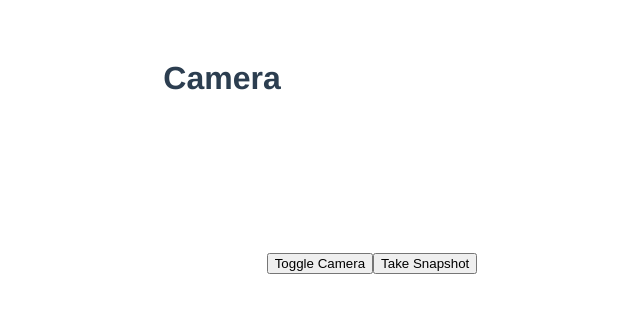
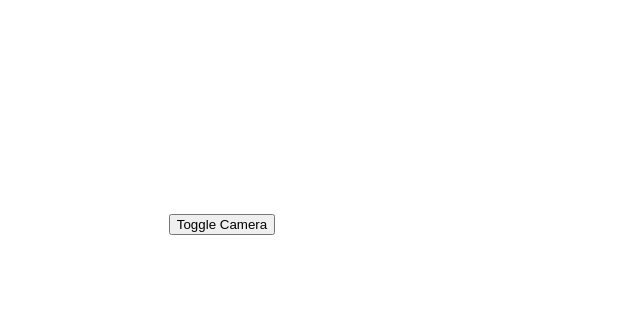
Before and after one commit to koozy0/project-4-vue, a Vue app: page /#/ in a window 1280 px wide. Shown: the top 312 px of the page, without its empty margins (418-1058 px from the left). Built offline with nearby package versions, Linux system fonts and the light colour scheme.

Commit message:
update camera component

```diff
--- a/src/components/Camera.vue
+++ b/src/components/Camera.vue
@@ -1,17 +1,17 @@
 <template>
   <div class="camera">
-    <h1>{{ title }}</h1>
-
     <div id="mobile">
       <p>Capture Image: <input type="file" accept="image/*" id="capture" capture="camera"></p>
     </div>
 
     <div id="desktop">
-      <video autoplay></video>
+      <div id="video">
+        <video autoplay></video>
+      </div>
       <img src="">
-      <canvas style="display:none;"></canvas>
-      <button v-on:click="toggleCamera">Toggle Camera</button>
-      <button v-on:click="snapshot">Take Snapshot</button>
+      <canvas style="display:none;" height="480" width="640"></canvas>
+      <button v-if="isCapturing" v-on:click="snapshot">Take Snapshot</button>
+      <button v-else v-on:click="toggleCamera">Toggle Camera</button>
     </div>
   </div>
 </template>
@@ -21,50 +21,44 @@
     name: 'camera',
     data() {
       return {
-        title: 'Camera',
         stream: null,
         isCapturing: false
       }
     },
     methods: {
       toggleCamera: function () {
+        const errorCallback = function() {
+          console.log('Error')
+        }
         const video = document.querySelector('video')
-        const mediaDevices = navigator.mediaDevices
-        const constraints = {
-          advanced: [{
-              facingMode: "environment"
-          }]
-        }
+        const that = this
+        const videoDiv = document.getElementById('video')
+        videoDiv.style.display="block"
 
-        const that = this
         this.isCapturing = !this.isCapturing
-
         navigator.getUserMedia = navigator.getUserMedia || navigator.webkitGetUserMedia || navigator.mozGetUserMedia || navigator.msGetUserMedia
 
-        if (mediaDevices.getUserMedia && this.isCapturing) {
-          mediaDevices.getUserMedia({video: constraints})
-          .then(stream => {
-            console.log('capture starting')
+        if (navigator.getUserMedia && this.isCapturing) {
+          navigator.getUserMedia({video: true}, function(stream) {
             video.src = window.URL.createObjectURL(stream)
             that.stream = stream
-          })
-          .catch(err => console.log(err))
+            document.querySelector('img').src=""
+          }, errorCallback)
         } else {
           const stopTracks = track => track.stop()
-          console.log('capture stopping')
           that.stream.getTracks().forEach(stopTracks)
           video.src = null
+          videoDiv.style.display="none"
         }
       },
-      snapshot: function (e) {
-        console.log('snapshot!')
+      snapshot: function () {
         const that = this
         const canvas = document.querySelector('canvas')
         const ctx = canvas.getContext('2d')
         const video = document.querySelector('video')
 
         if (that.stream) {
-          ctx.drawImage(video, 0, 0);
+          ctx.drawImage(video, 0, 0, 640, 480);
           document.querySelector('img').src = canvas.toDataURL('image/webp');
         }
 
```
